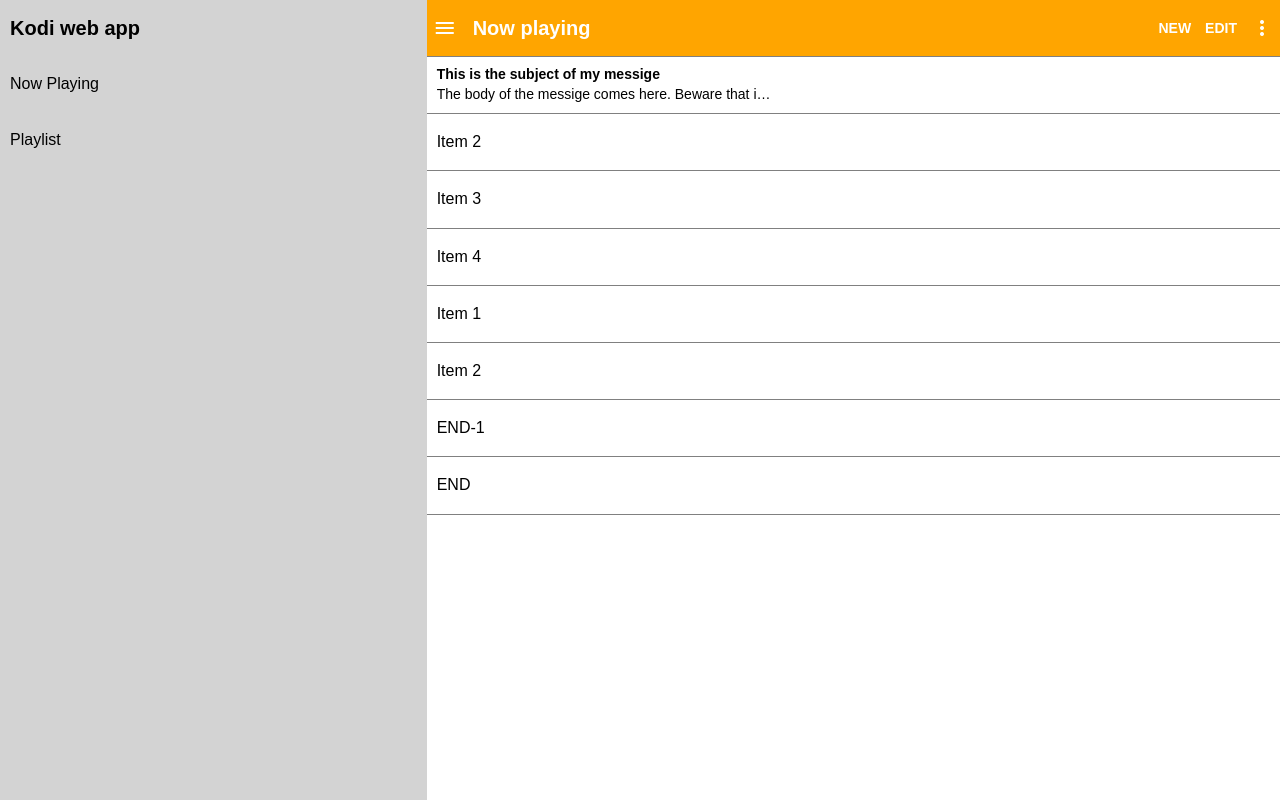
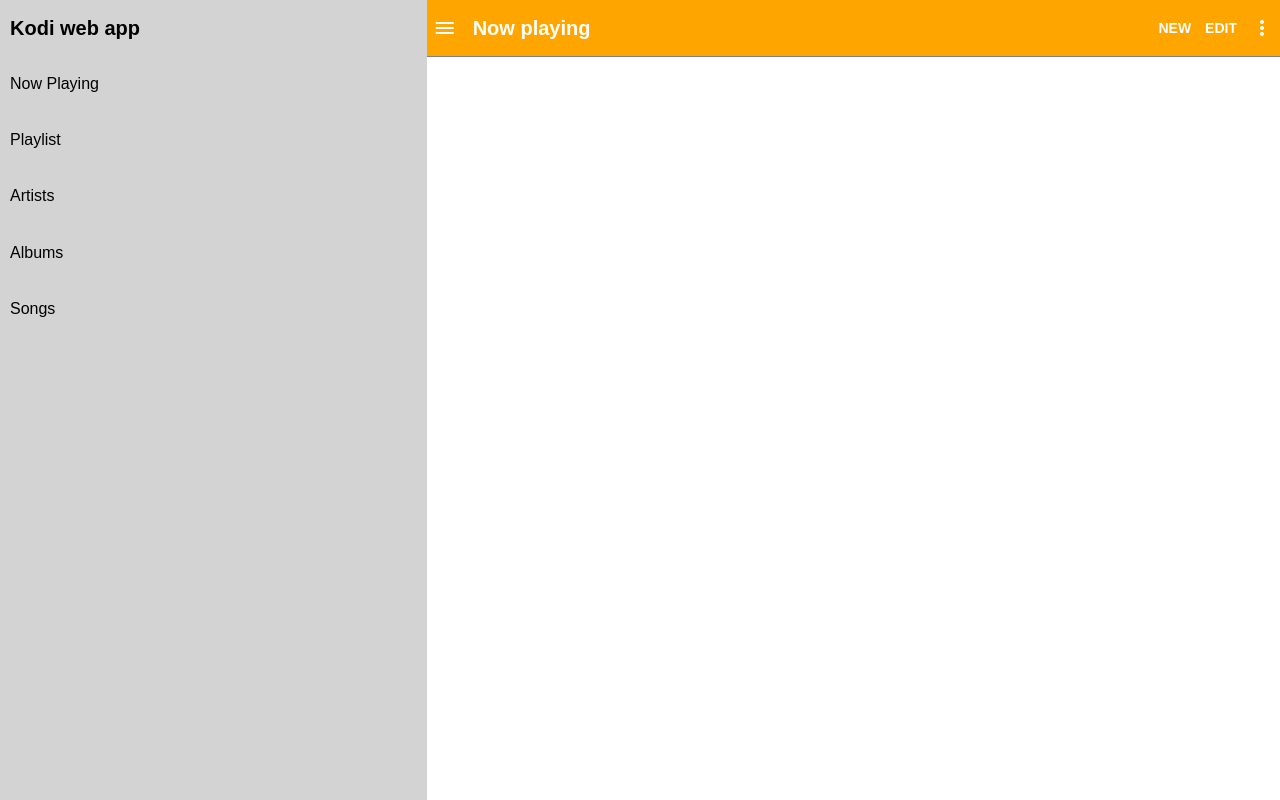
Before and after one commit to noxbug/kodiwebapp, a Django app: page /kodiwebapp/base/ in a window 1280 px wide. Run offline with Django 3.2, Linux system fonts and the light colour scheme.

Commit message:
lazy push

```diff
--- a/kodiwebapp/static/kodiwebapp/style.css
+++ b/kodiwebapp/static/kodiwebapp/style.css
@@ -142,6 +142,7 @@
     width: 100%;
     //height: 200px;
     max-height: calc(100vh - 56px); /* subtract .app-bar height */
+    //height: 100%;
     -webkit-overflow-scrolling: touch;
     overflow-y: auto; /* make div scrollable (requires hard height constraint) */
 }
--- a/kodiwebapp/templates/kodiwebapp/base.html
+++ b/kodiwebapp/templates/kodiwebapp/base.html
@@ -17,7 +17,7 @@
     <div class="navigation-drawer">
         <!-- APP BRANDING -->
         <div class="branding">
-            <h6>{{ widgets.app.branding }}</h6>
+            <h6>{{ widgets.branding }}</h6>
         </div>
         <!-- NAVIGATION DRAWER -->
         {% for item in widgets.navigation_drawer %}
@@ -38,7 +38,7 @@
             {% if widgets.view_name %}
                 <h6>{{ widgets.view_name }}</h6>
             {% else %}
-                <h6>{{ widgets.app.title }}</h6>
+                <h6>{{ widgets.title }}</h6>
             {% endif %}
             <!-- APP BAR BUTTONS -->
             {% for item in widgets.app_bar_buttons %}
@@ -63,6 +63,11 @@
             {% endif %}
         </div>
         <div class="content">
+            {% block content %}
+            <!--
+            Inject code here or inflate one of the default widgets with  data. Custom CSS can be piggybacked in header.
+            -->
+            {% endblock%}
             <!-- LIST VIEW -->
             <div class="list-view">
                 {% for item in widgets.list_view %}
@@ -82,11 +87,6 @@
                     </a>
                 {% endfor %}
             </div>
-            {% block content %}
-            <!--
-            Inject code here or inflate one of the default widgets with  data. Custom CSS can be piggybacked in header.
-            -->
-            {% endblock%}
         </div>
     </div>
     {% block container %}
--- a/kodiwebapp/urls.py
+++ b/kodiwebapp/urls.py
@@ -10,6 +10,11 @@
     path('player/', views.player_view, name='player'),
     path('player/<int:playlist_position>/', views.player_view, name='go_to_playlist_position'),
     path('playlist/', views.playlist_view, name='playlist'),
+    path('artists/', views.artist_view, name='artists'),
+    path('albums/', views.album_view, name='albums'),
+    path('albums/<int:artist_id>/', views.album_view, name='artist_albums'),
+    path('songs/', views.song_view, name='songs'),
+    path('songs/<int:album_id>/', views.song_view, name='album_songs'),
     ### INDEX ###
     path('', views.index, name='index'),
     ### MENU ###
--- a/kodiwebapp/views.py
+++ b/kodiwebapp/views.py
@@ -10,10 +10,10 @@
 # Connect to kodi
 kodi.connection.connect('192.168.1.10')
 
-
 # Initialize widgets
 widgets = Widgets()
-widgets.app = {'title': 'Now playing', 'branding': 'Kodi web app'}
+widgets.title = 'Now playing'
+widgets.branding = 'Kodi web app'
 widgets.app_bar_buttons = [
     {'label': 'NEW'},
     {'label': 'EDIT'},
@@ -24,29 +24,23 @@
 widgets.navigation_drawer = [
     {'label': 'Now Playing', 'url': reverse_lazy('kodiwebapp:player')},
     {'label': 'Playlist', 'url': reverse_lazy('kodiwebapp:playlist')},
+    {'label': 'Artists', 'url': reverse_lazy('kodiwebapp:artists')},
+    {'label': 'Albums', 'url': reverse_lazy('kodiwebapp:albums')},
+    {'label': 'Songs', 'url': reverse_lazy('kodiwebapp:songs')},
     ]
-widgets.list_view = [
-    {'label': 'This is the subject of my messige','detail': 'The body of the messige comes here. Beware that it can be verry long but the template should handle it fine. At least normally'},
-    {'label': 'Item 2'},
-    {'label': 'Item 3'},
-    {'label': 'Item 4'},
-    {'label': 'Item 1'},
-    {'label': 'Item 2'},
-    {'label': 'END-1'},
-    {'label': 'END'},
-    ]
+widgets.list_view = []
 
 # Create your views here.
 
-### DEBUG VIEWS ###
 def base(request):
     context = {'widgets': widgets}
     return render(request, 'kodiwebapp/base.html', context)
 
 
 def player_view(request, playlist_position=None):
-    # clone widgets
-    mywidgets = widgets
+    # copy widgets
+    mywidgets = widgets.copy()
+    mywidgets.title = 'Now playing'
     mywidgets.list_view = []
     # actions
     if playlist_position:
@@ -59,10 +53,11 @@
 
 
 def playlist_view(request):
-    # clone widgets
-    mywidgets = widgets
+    # copy widgets
+    mywidgets = widgets.copy()
+    mywidgets.title = 'Playlist'
     # get items
-    playlist = kodi.playlist.get_items()['items']
+    playlist = kodi.playlist.get_items()
     # parse playlist items
     for i,item in enumerate(playlist):
         item['detail'] = item['artist'][0] + ' | ' + item['album']
@@ -73,6 +68,51 @@
     return render(request, 'kodiwebapp/base.html', context)
 
 
+def artist_view(request):
+    # copy widgets
+    mywidgets = widgets.copy()
+    mywidgets.title = 'Artists'
+    # get artists
+    artists = kodi.audiolibrary.get_artists()
+    # parse artists
+    for artist in artists:
+        artist['url'] = reverse_lazy('kodiwebapp:albums') + str(artist['artistid']) + '/'
+    mywidgets.list_view = artists
+    # return
+    context = {'widgets': mywidgets}
+    return render(request, 'kodiwebapp/base.html', context)
+
+
+def album_view(request, artist_id=None):
+    # copy widgets
+    mywidgets = widgets.copy()
+    mywidgets.title = 'Albums'
+    # get albums
+    if artist_id:
+        albums = kodi.audiolibrary.get_albums(artistid=artist_id)
+    else:
+        albums = kodi.audiolibrary.get_albums()
+    for album in albums:
+        album['url'] = reverse_lazy('kodiwebapp:songs') + str(album['albumid']) + '/'
+    mywidgets.list_view = albums
+    # return
+    context = {'widgets': mywidgets}
+    return render(request, 'kodiwebapp/base.html', context)
+
+
+def song_view(request, album_id=None):
+    # copy widgets
+    mywidgets = widgets.copy()
+    mywidgets.title = 'Songs'
+    # get albums
+    if album_id:
+        artists = kodi.audiolibrary.get_songs(albumid=album_id)
+    else:
+        artists = kodi.audiolibrary.get_songs()
+    mywidgets.list_view = artists
+    # return
+    context = {'widgets': mywidgets}
+    return render(request, 'kodiwebapp/base.html', context)
 
 ### INDEX ###
 def index(request):
```
Also changed, not shown: kodiwebapp/lib/widgets/widgets.py (+8 -0 lines), kodiwebapp/templates/kodiwebapp/player.html (added, +30 -0 lines).
